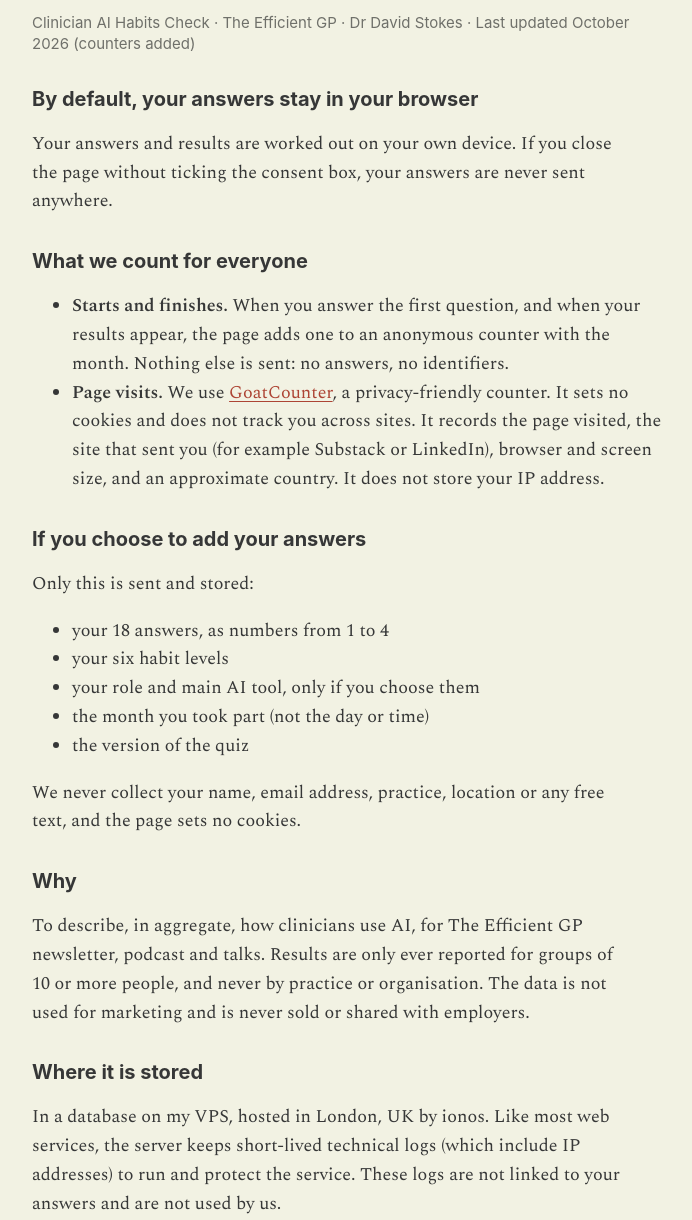
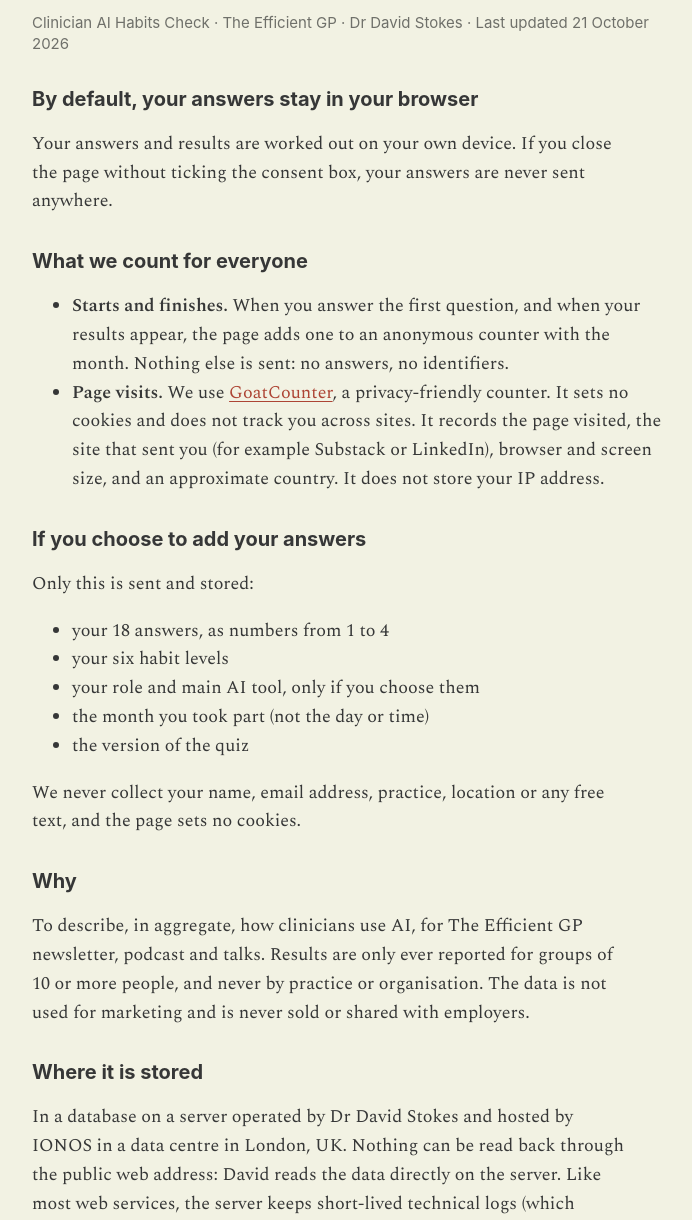
Before and after one commit to davydogstokes-hue/ai-habits-check, a plain HTML site: page privacy.html in a window 1280 px wide. Shown: the part 80-1300 px from the top of the page, without its empty margins (268-960 px from the left). Drawn offline with nearby package versions, Linux system fonts and the light colour scheme.

Commit message:
Revise data handling information in privacy.html
Updated the last updated date and clarified data storage details.

```diff
--- a/privacy.html
+++ b/privacy.html
@@ -18,7 +18,7 @@ p,li{max-width:66ch}a{color:var(--accent-text);text-underline-offset:3px}.muted{
 <body>
 <main>
 <h1>How the quiz handles your data</h1>
-<p class="muted">Clinician AI Habits Check · The Efficient GP · Dr David Stokes · Last updated October 2026 (counters added)</p>
+<p class="muted">Clinician AI Habits Check · The Efficient GP · Dr David Stokes · Last updated 21 October 2026</p>
 
 <h2>By default, your answers stay in your browser</h2>
 <p>Your answers and results are worked out on your own device. If you close the page without ticking the consent box, your answers are never sent anywhere.</p>
@@ -44,7 +44,7 @@ p,li{max-width:66ch}a{color:var(--accent-text);text-underline-offset:3px}.muted{
 <p>To describe, in aggregate, how clinicians use AI, for The Efficient GP newsletter, podcast and talks. Results are only ever reported for groups of 10 or more people, and never by practice or organisation. The data is not used for marketing and is never sold or shared with employers.</p>
 
 <h2>Where it is stored</h2>
-<p>In a database on my VPS, hosted in London, UK by ionos. Like most web services, the server keeps short-lived technical logs (which include IP addresses) to run and protect the service. These logs are not linked to your answers and are not used by us.</p>
+<p>In a database on a server operated by Dr David Stokes and hosted by IONOS in a data centre in London, UK. Nothing can be read back through the public web address: David reads the data directly on the server. Like most web services, the server keeps short-lived technical logs (which include IP addresses) to run and protect the service. These logs are not linked to your answers and are not used for anything else.</p>
 
 <h2>Withdrawing</h2>
 <p>Because nothing links your answers to you, we can't find or delete a single response afterwards. Please only tick the box if you're happy with that.</p>
```
